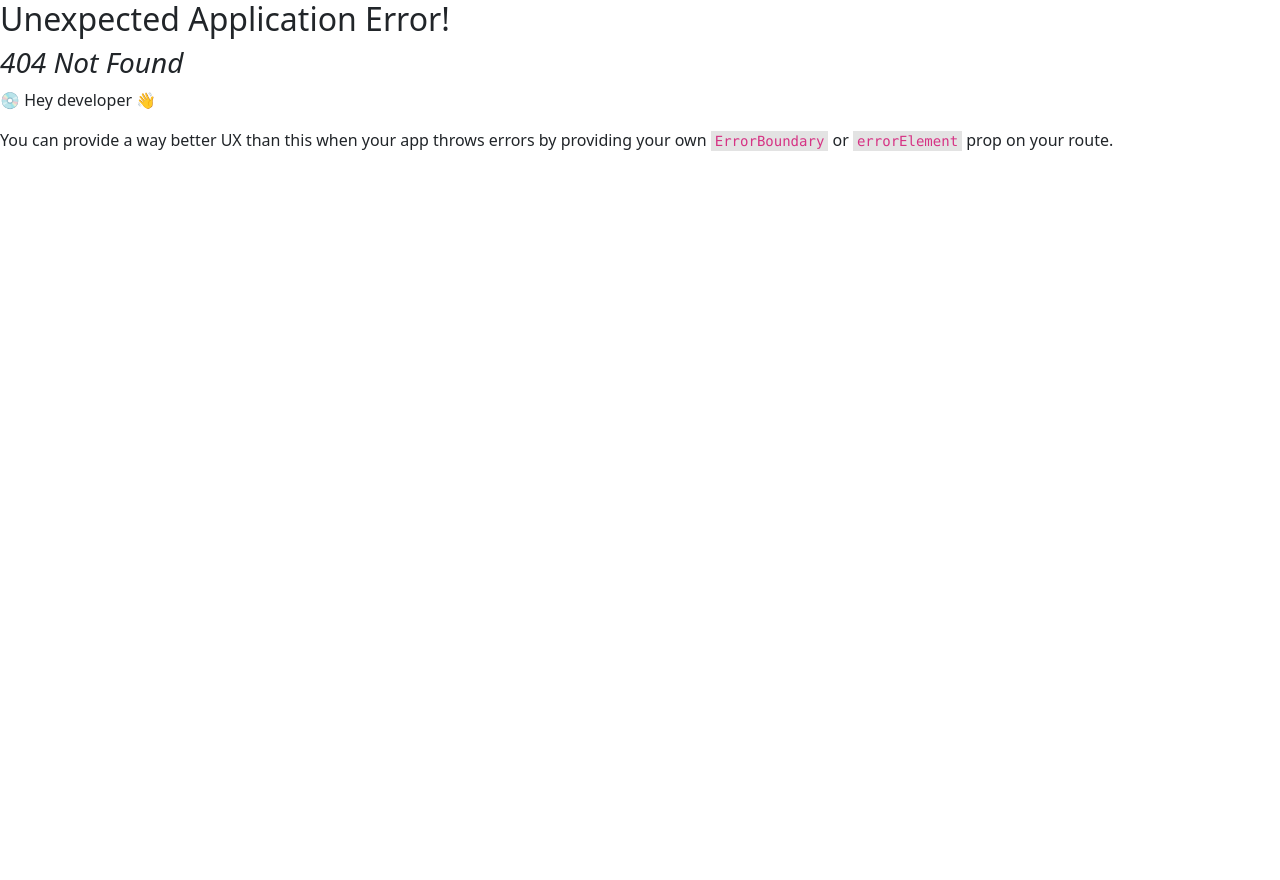
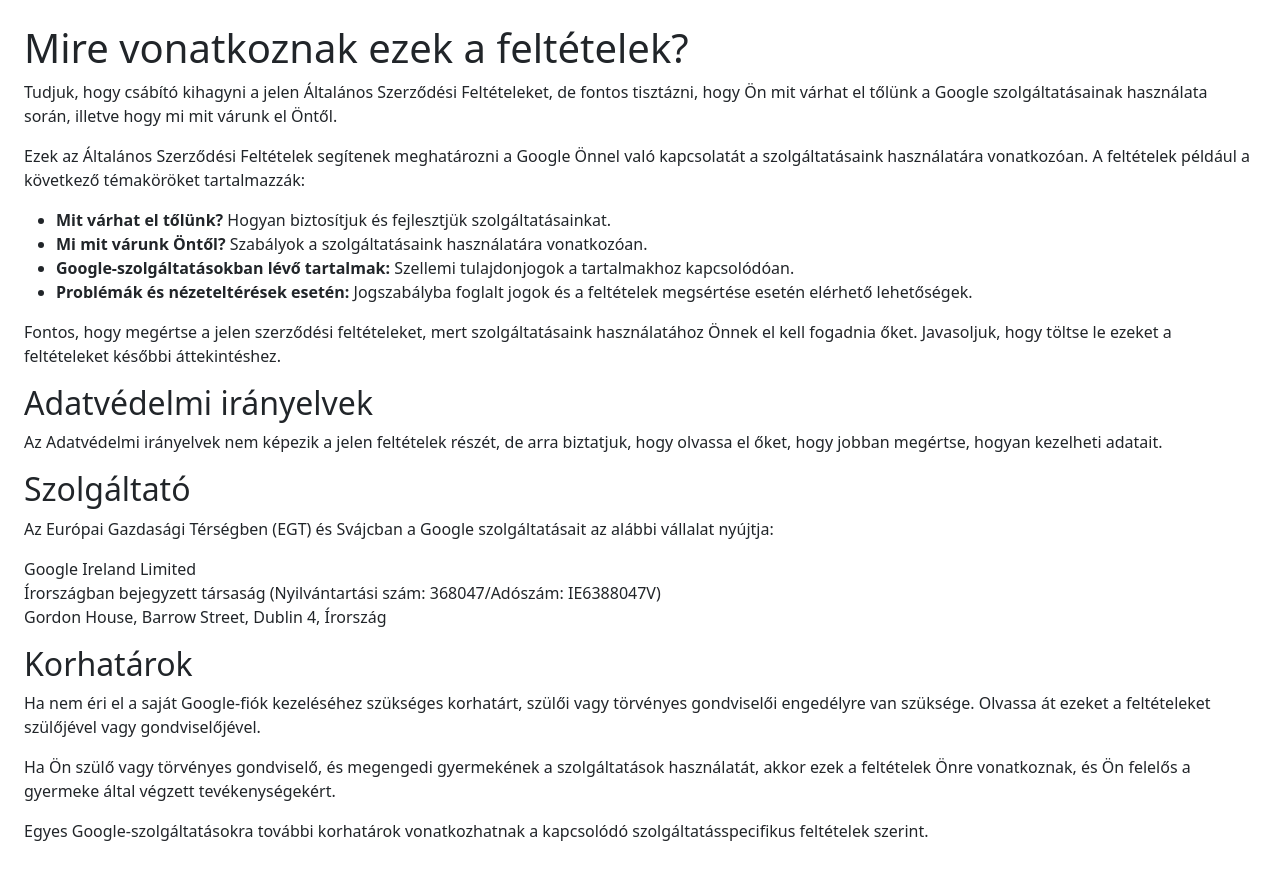
Before and after one commit to SchBenedek/megaProjectWebshop, a React (Vite) app in the folder frontend/: page /feltetelek in a window 1280 px wide. Before the commit this address had no page. Shown: the top 880 px of the page. Before the commit the page ends 800 px from the top, so only its background shows below. Built offline with nearby package versions, Linux system fonts and the light colour scheme.

Commit message:
feltetek stb

```diff
--- /dev/null
+++ b/frontend/src/components/Kezdolap/Feltetelek.tsx
@@ -0,0 +1,45 @@
+export default function Feltetelek() {
+    return (
+      <main className="p-4">
+        <h1>Mire vonatkoznak ezek a feltételek?</h1>
+        <p>
+          Tudjuk, hogy csábító kihagyni a jelen Általános Szerződési Feltételeket, de fontos tisztázni, hogy Ön mit várhat el tőlünk a Google szolgáltatásainak használata során, illetve hogy mi mit várunk el Öntől.
+        </p>
+        <p>
+          Ezek az Általános Szerződési Feltételek segítenek meghatározni a Google Önnel való kapcsolatát a szolgáltatásaink használatára vonatkozóan. A feltételek például a következő témaköröket tartalmazzák:
+        </p>
+        <ul>
+          <li><strong>Mit várhat el tőlünk?</strong> Hogyan biztosítjuk és fejlesztjük szolgáltatásainkat.</li>
+          <li><strong>Mi mit várunk Öntől?</strong> Szabályok a szolgáltatásaink használatára vonatkozóan.</li>
+          <li><strong>Google-szolgáltatásokban lévő tartalmak:</strong> Szellemi tulajdonjogok a tartalmakhoz kapcsolódóan.</li>
+          <li><strong>Problémák és nézeteltérések esetén:</strong> Jogszabályba foglalt jogok és a feltételek megsértése esetén elérhető lehetőségek.</li>
+        </ul>
+        <p>
+          Fontos, hogy megértse a jelen szerződési feltételeket, mert szolgáltatásaink használatához Önnek el kell fogadnia őket. Javasoljuk, hogy töltse le ezeket a feltételeket későbbi áttekintéshez.
+        </p>
+        <h2>Adatvédelmi irányelvek</h2>
+        <p>
+          Az Adatvédelmi irányelvek nem képezik a jelen feltételek részét, de arra biztatjuk, hogy olvassa el őket, hogy jobban megértse, hogyan kezelheti adatait.
+        </p>
+        <h2>Szolgáltató</h2>
+        <p>
+          Az Európai Gazdasági Térségben (EGT) és Svájcban a Google szolgáltatásait az alábbi vállalat nyújtja:
+        </p>
+        <address>
+          Google Ireland Limited<br />
+          Írországban bejegyzett társaság (Nyilvántartási szám: 368047/Adószám: IE6388047V)<br />
+          Gordon House, Barrow Street, Dublin 4, Írország
+        </address>
+        <h2>Korhatárok</h2>
+        <p>
+          Ha nem éri el a saját Google-fiók kezeléséhez szükséges korhatárt, szülői vagy törvényes gondviselői engedélyre van szüksége. Olvassa át ezeket a feltételeket szülőjével vagy gondviselőjével.
+        </p>
+        <p>
+          Ha Ön szülő vagy törvényes gondviselő, és megengedi gyermekének a szolgáltatások használatát, akkor ezek a feltételek Önre vonatkoznak, és Ön felelős a gyermeke által végzett tevékenységekért.
+        </p>
+        <p>
+          Egyes Google-szolgáltatásokra további korhatárok vonatkozhatnak a kapcsolódó szolgáltatásspecifikus feltételek szerint.
+        </p>
+      </main>
+    );
+  }
--- /dev/null
+++ b/frontend/src/components/Kezdolap/Kezdolap.tsx
@@ -0,0 +1,99 @@
+import NavBar from "../Navbar/Navbar";
+import Feltetelek from "./Feltetelek";
+
+export default function Kezdolap(){
+    return<>
+        <NavBar products={[]}
+                filterProducts={[]}
+                setFilterProducts={()=>[]}
+                searchTerm={""} />
+        <main className="container text-dark">
+            <hr></hr>
+            <div className="card shadow-lg border-0">
+                <div className="card-body">
+                <div className="card-body text-dark rounded">
+                    <h1 className="card-title text-center mb-4 display-4 fw-bold text-warning">
+                        Motorsport Jegyek
+                    </h1>
+                    <h2 className="text-center mb-3 text-warning-50">
+                        Legnépszerűbb motorsport események egy helyen
+                    </h2>
+                    <h4 className="text-center mb-2 text-dark fw-semibold">
+                        Vegye meg most
+                    </h4>
+                    <h4 className="text-center text-dark">
+                        Regisztráljon és legyen részese a motorsport világának
+                    </h4>
+                    <hr className="border-2 border-dark mt-4 opacity-50" />
+                </div>
+
+                <section>
+                    <div className="container">
+                    <div className="row d-flex justify-content-center align-items-center">
+                        <div className="col-lg-12 col-xl-11">
+                        <div className="row justify-content-center">
+                            <div className="col-md-10 col-lg-6 col-xl-5">
+                            <p className="text-center h1 fw-bold mb-4">Regisztráció</p>
+                            <form>
+                                <div className="mb-3">
+                                <label htmlFor="form3Example1c" className="form-label">
+                                    Név:
+                                </label>
+                                <input type="text" id="form3Example1c" className="form-control" />
+                                </div>
+                                <div className="mb-3">
+                                <label htmlFor="form3Example3c" className="form-label">
+                                    Email:
+                                </label>
+                                <input type="email" id="form3Example3c" className="form-control" />
+                                </div>
+                                <div className="mb-3">
+                                <label htmlFor="form3Example4c" className="form-label">
+                                    Jelszó:
+                                </label>
+                                <input type="password" id="form3Example4c" className="form-control" />
+                                </div>
+                                <div className="mb-3">
+                                <label htmlFor="form3Example4cd" className="form-label">
+                                    Jelszó újra:
+                                </label>
+                                <input type="password" id="form3Example4cd" className="form-control" />
+                                </div>
+                                <div className="form-check mb-4">
+                                <input
+                                    className="form-check-input"
+                                    type="checkbox"
+                                    id="form2Example3c"
+                                />
+                                <label className="form-check-label" htmlFor="form2Example3c">
+                                    Elfogadom a <a href="/feltetelek">felhasználási feltételeket </a>
+                                </label>
+                                </div>
+                                <div className="text-center">
+                                <button
+                                    type="button"
+                                    className="btn btn-warning px-4 py-2"
+                                >
+                                    Regisztrálok
+                                </button>
+                                </div>
+                            </form>
+                            </div>
+                            <div className="col-md-10 col-lg-6 col-xl-7 d-flex align-items-center">
+                            <img
+                                src="https://mdbcdn.b-cdn.net/img/Photos/new-templates/bootstrap-registration/draw1.webp"
+                                className="img-fluid rounded"
+                                alt="Sample image"
+                            />
+                            </div>
+                        </div>
+                        </div>
+                    </div>
+                    </div>
+                </section>
+                </div>
+            </div>
+        </main>
+
+    </>
+}
--- a/frontend/src/components/Navbar/Navbar.tsx
+++ b/frontend/src/components/Navbar/Navbar.tsx
@@ -58,6 +58,9 @@
                     <ul className="navbar-nav ml-auto">
                         <li className="nav-item">
                             <strong><a className="nav-link text-warning" href="/">Kezdőlap</a></strong>
+                        </li>
+                        <li className="nav-item">
+                            <a className="nav-link text-warning" href="/kiiras">Jegyek</a>
                         </li>
                         <li className="nav-item dropdown">
                             <a
--- a/frontend/src/components/Products/Card.tsx
+++ b/frontend/src/components/Products/Card.tsx
@@ -38,7 +38,7 @@
     }, [id]);
 
     const handleExit=()=>{
-        navigate(`/`);
+        navigate(`/kiiras`);
     }
 
     return<>
```
Also changed, not shown: frontend/src/main.tsx (+10 -0 lines).
